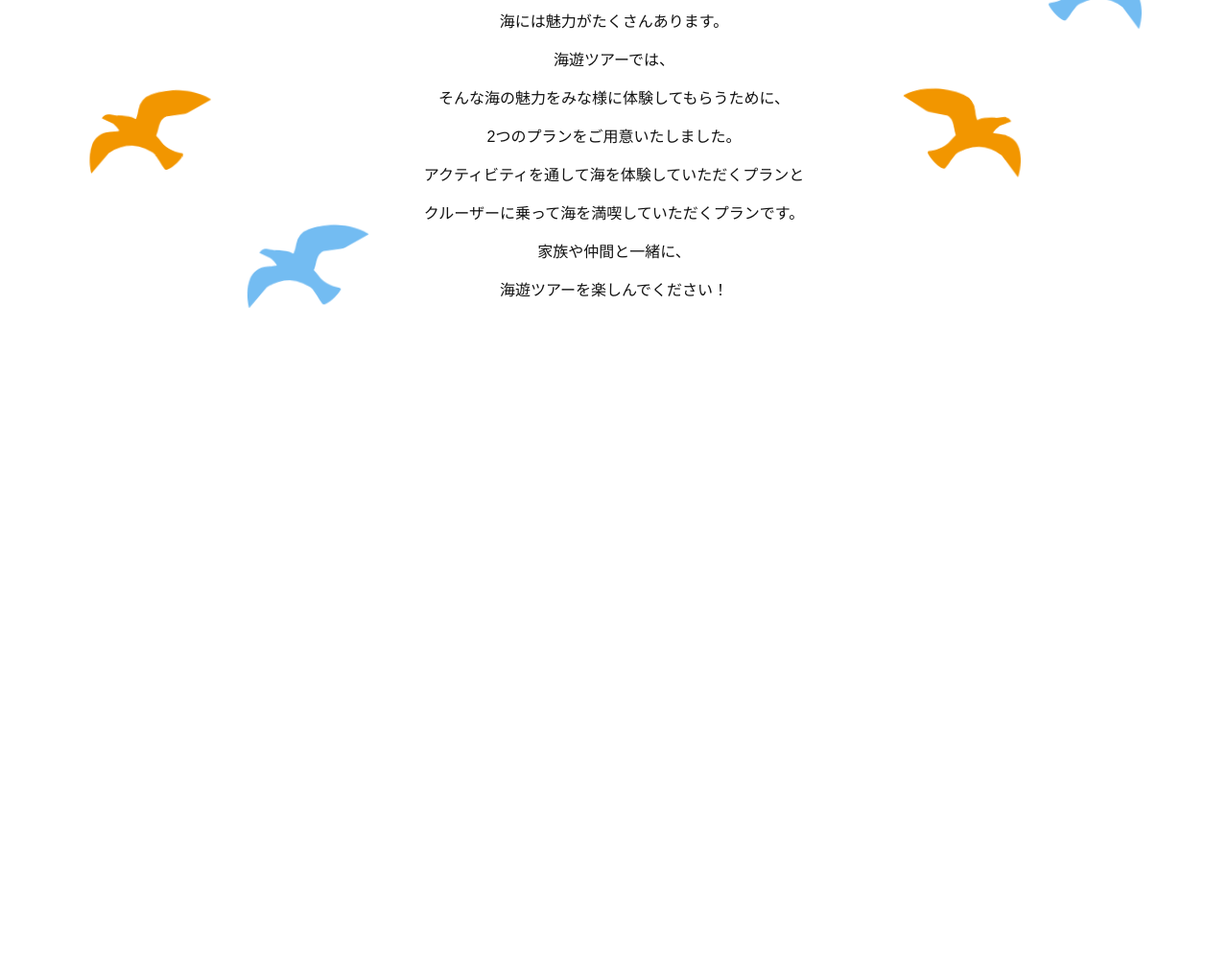
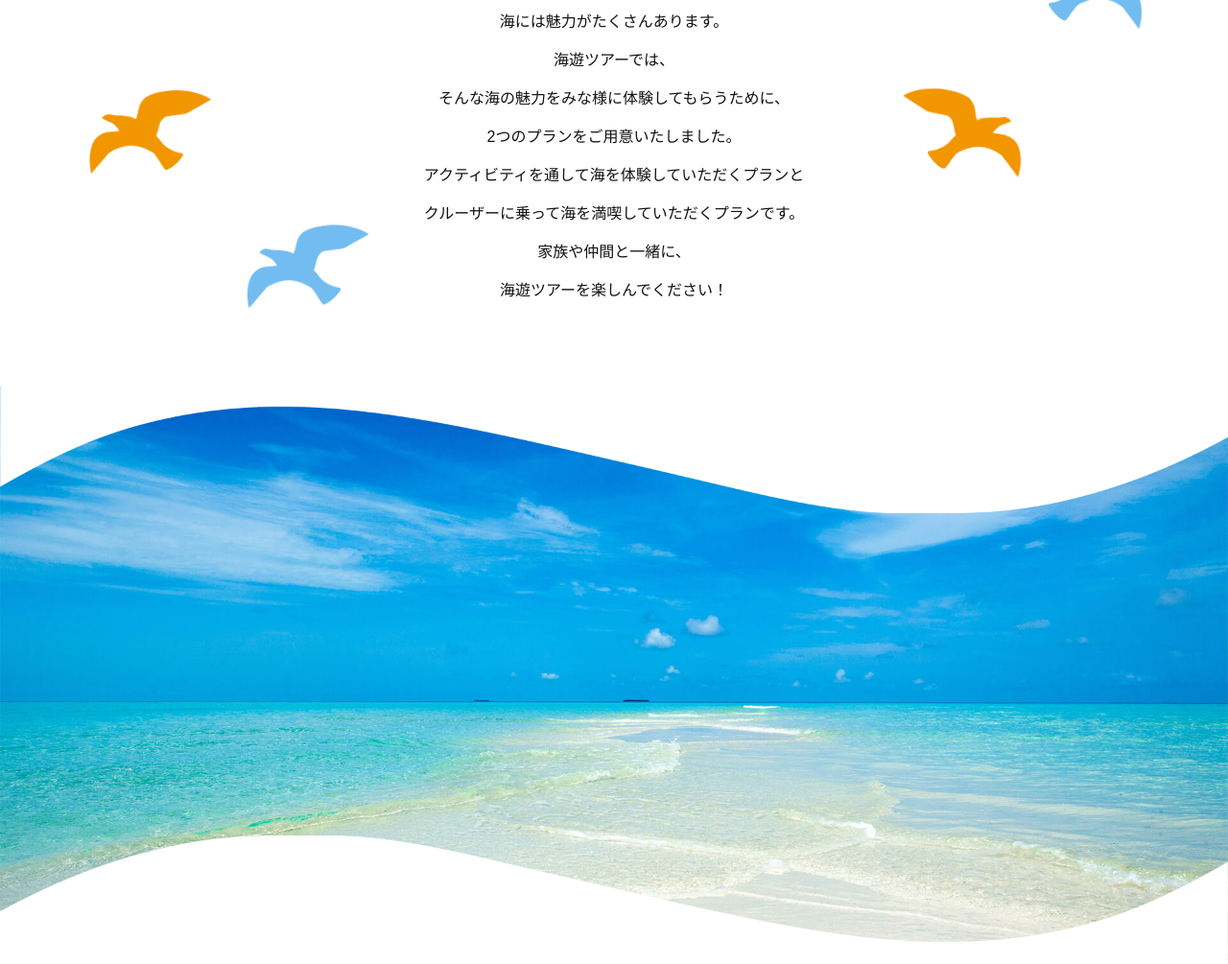
Before and after one commit to shiz-87/kaiyu_tour, a plain HTML site: page index.html in a window 1280 px wide. Shown: the part 1050-2055 px from the top of the page at 96% size. Before the commit the page ends 1453 px from the top, so only its background shows below. Drawn offline with nearby package versions, Linux system fonts and the light colour scheme; some packages are replaced by stand-ins of ours.

Commit message:
feat: parallaxのHTML・CSSの実装

```diff
--- a/css/style.css
+++ b/css/style.css
@@ -286,3 +286,36 @@ a {
     transform: rotate(0);
   }
 }
+
+/* parallax */
+.parallax {
+  width: 100%;
+  height: 600px;
+  background: url(../img/parallax.jpg) fixed center / cover;
+  position: relative;
+
+  @media screen and (max-width: 767px) {
+    height: 400px;
+    background-attachment: scroll;
+  }
+
+  .wave-top {
+    width: 100%;
+    position: absolute;
+    top: -2px;
+
+    img {
+      width: 100%;
+    }
+  }
+
+  .wave-bottom {
+    position: absolute;
+    bottom: -2px;
+    width: 100%;
+
+    img {
+      width: 100%;
+    }
+  }
+}
--- a/index.html
+++ b/index.html
@@ -105,6 +105,17 @@
         </div>
       </div>
       <!-- /about -->
+
+      <!-- parallax -->
+      <div class="parallax">
+        <div class="wave-top">
+          <img src="./img/wave-top.png" alt="" />
+        </div>
+        <div class="wave-bottom">
+          <img src="./img/wave-bottom.png" alt="" />
+        </div>
+      </div>
+      <!-- /parallax -->
     </main>
   </body>
 </html>
```
